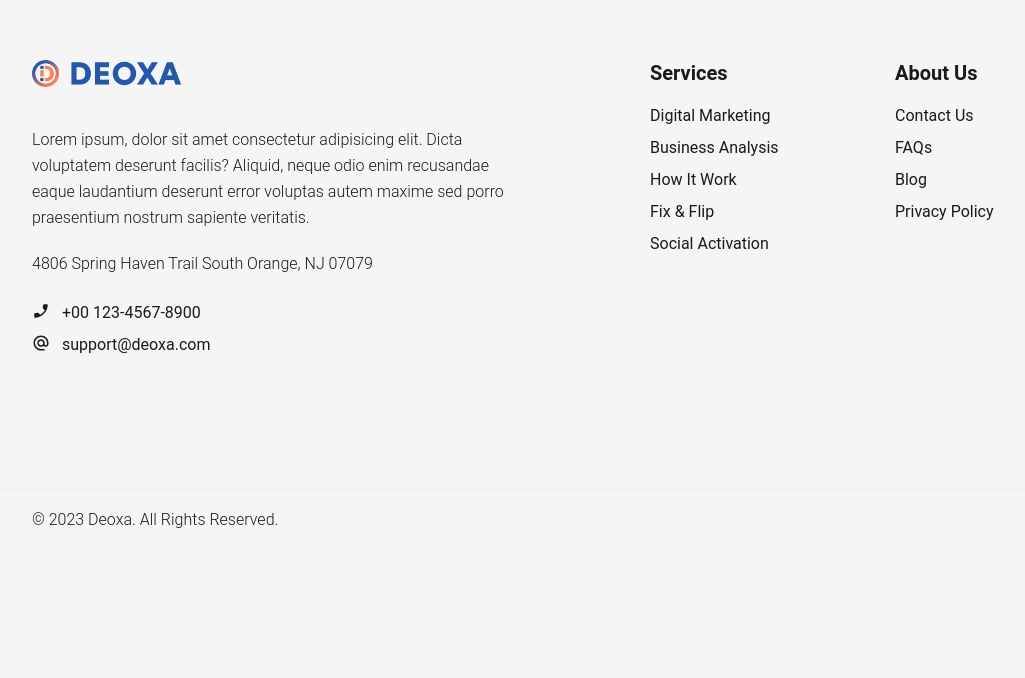
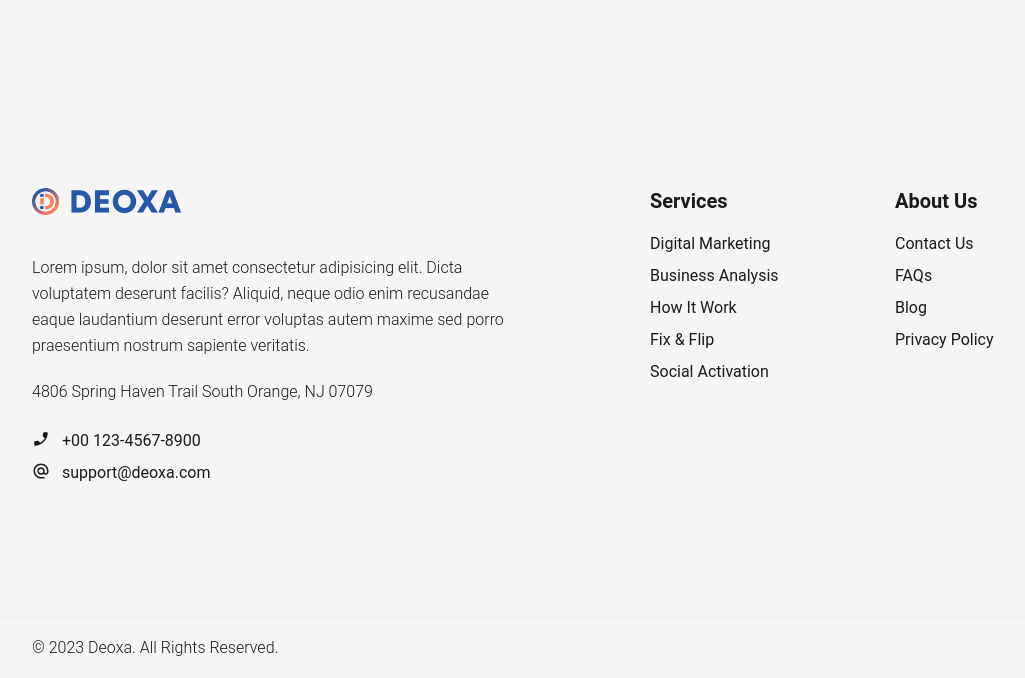
Before and after one commit to fiquell/deoxa, a Next.js app: page / in a window 1280 px wide. Shown: the part 740-1418 px from the top of the page, without its empty margins (54-1079 px from the left). Before the commit the page ends 1290 px from the top, so only its background shows below. Built offline with nearby package versions, Linux system fonts and the light colour scheme; some icons are missing.

Commit message:
adding top space

```diff
--- a/src/components/Footer.tsx
+++ b/src/components/Footer.tsx
@@ -48,7 +48,7 @@ const Footer = () => {
   const currentYear = new Date().getFullYear();
 
   return (
-    <footer>
+    <footer className="mt-32">
       <div className="container flex flex-col gap-10 lg:flex-row lg:gap-32">
         <div className="lg:w-1/2">
           <Image
```
